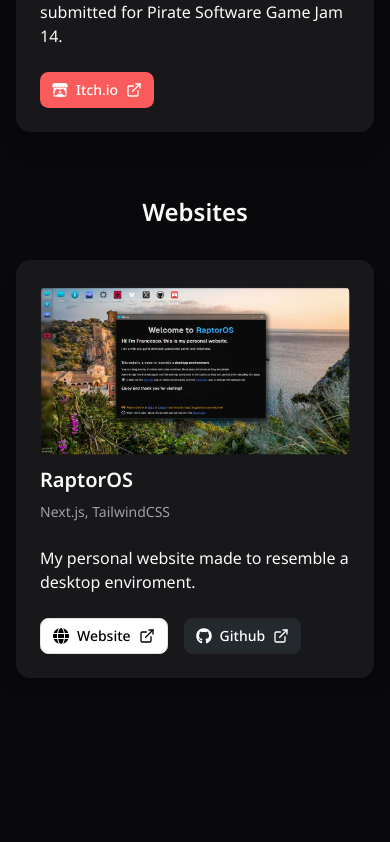
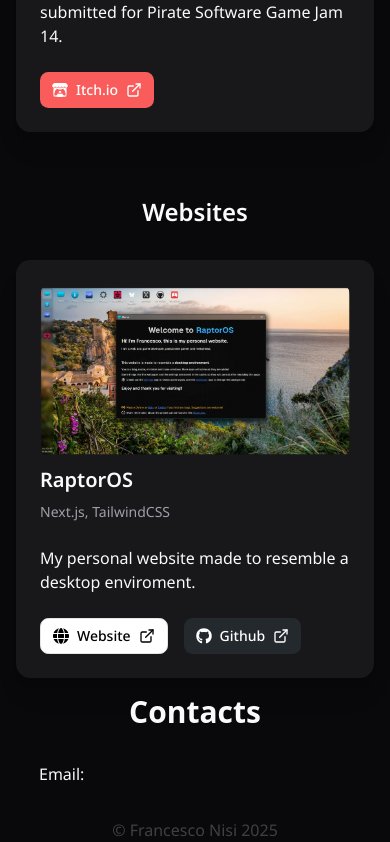
Before and after one commit to Raptor1818/portfolio, a Next.js app: page / in a window 390 px wide. Shown: the part 2814-3656 px from the top of the page. Before the commit the page ends 3508 px from the top, so only its background shows below. Built offline with nearby package versions, Linux system fonts and the light colour scheme; a web font is replaced by a local one.

Commit message:
Basic About section
About section setup, with work email env variable created

```diff
--- a/src/app/page.tsx
+++ b/src/app/page.tsx
@@ -1,3 +1,4 @@
+import AboutSection from "@/components/AboutSection";
 import HeroSection from "@/components/HeroSection";
 import { Navbar } from "@/components/Navbar";
 import ProjectSection from "@/components/ProjectSection";
@@ -18,10 +19,7 @@
         </div>
       </main>
 
-      {/* Contacts */}
-      <footer id="about">
-
-      </footer>
+      <AboutSection />
     </>
   );
 }
--- /dev/null
+++ b/src/components/AboutSection/index.tsx
@@ -0,0 +1,20 @@
+import React from 'react'
+
+type Props = {}
+
+const AboutSection = (_props: Props) => {
+  return (
+    <footer className="flex flex-col justify-center items-center w-full h-full gap-8" id='about'>
+      <h1>Contacts</h1>
+      <div className='w-4/5 md:w-1/2 h-full'>
+        <div className='flex flex-row gap-2'>
+          <p>Email:</p>
+          <a href={`mailto:${process.env.NEXT_PUBLIC_WORK_EMAIL}`}>{process.env.NEXT_PUBLIC_WORK_EMAIL}</a>
+        </div>
+      </div>
+      <span className='text-neutral-700'>© Francesco Nisi {new Date().getFullYear()}</span>
+    </footer>
+  )
+}
+
+export default AboutSection
--- a/src/env.js
+++ b/src/env.js
@@ -17,6 +17,7 @@
    */
   client: {
     // NEXT_PUBLIC_CLIENTVAR: z.string(),
+    NEXT_PUBLIC_WORK_EMAIL: z.string(),
   },
 
   /**
@@ -26,6 +27,7 @@
   runtimeEnv: {
     NODE_ENV: process.env.NODE_ENV,
     // NEXT_PUBLIC_CLIENTVAR: process.env.NEXT_PUBLIC_CLIENTVAR,
+    NEXT_PUBLIC_WORK_EMAIL: process.env.NEXT_PUBLIC_WORK_EMAIL,
   },
   /**
    * Run `build` or `dev` with `SKIP_ENV_VALIDATION` to skip env validation. This is especially
--- a/src/styles/globals.css
+++ b/src/styles/globals.css
@@ -146,6 +146,10 @@
     @apply text-xl md:text-3xl font-semibold;
   }
 
+  a {
+    @apply text-blue-400 hover:underline;
+  }
+
   /* p,
   a,
   span {
```
